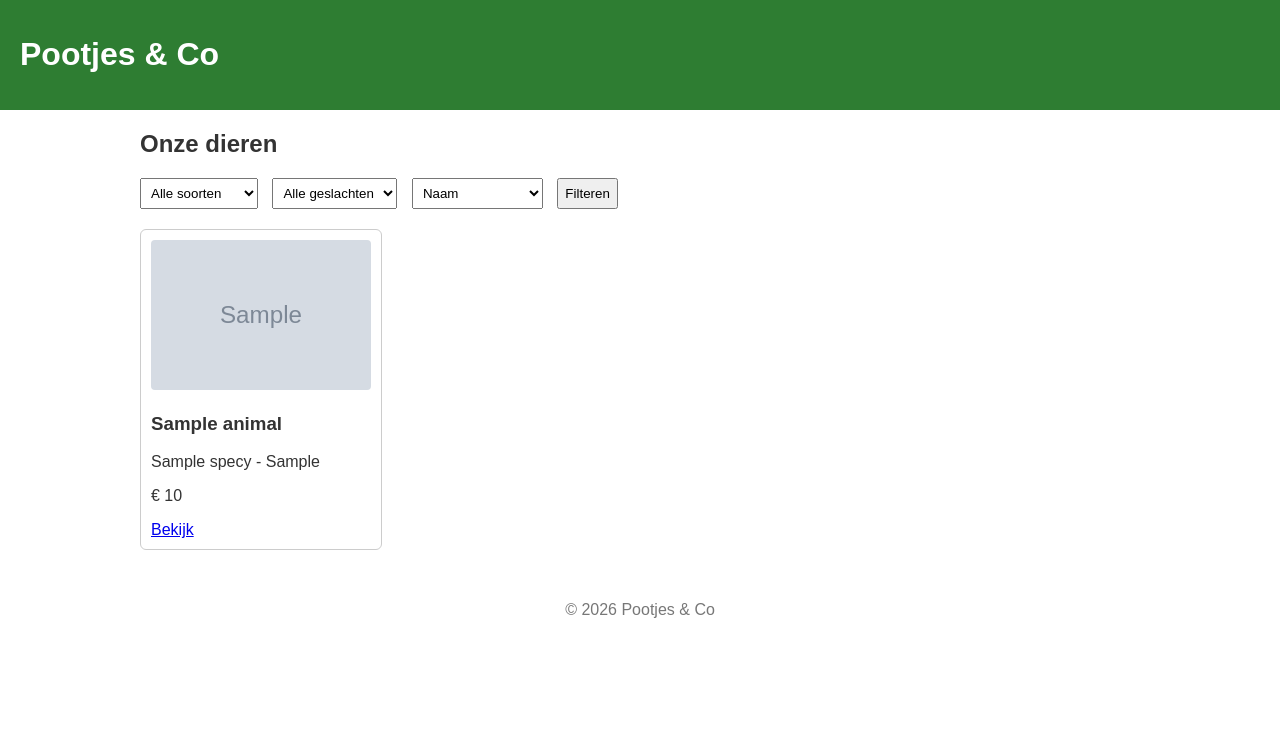
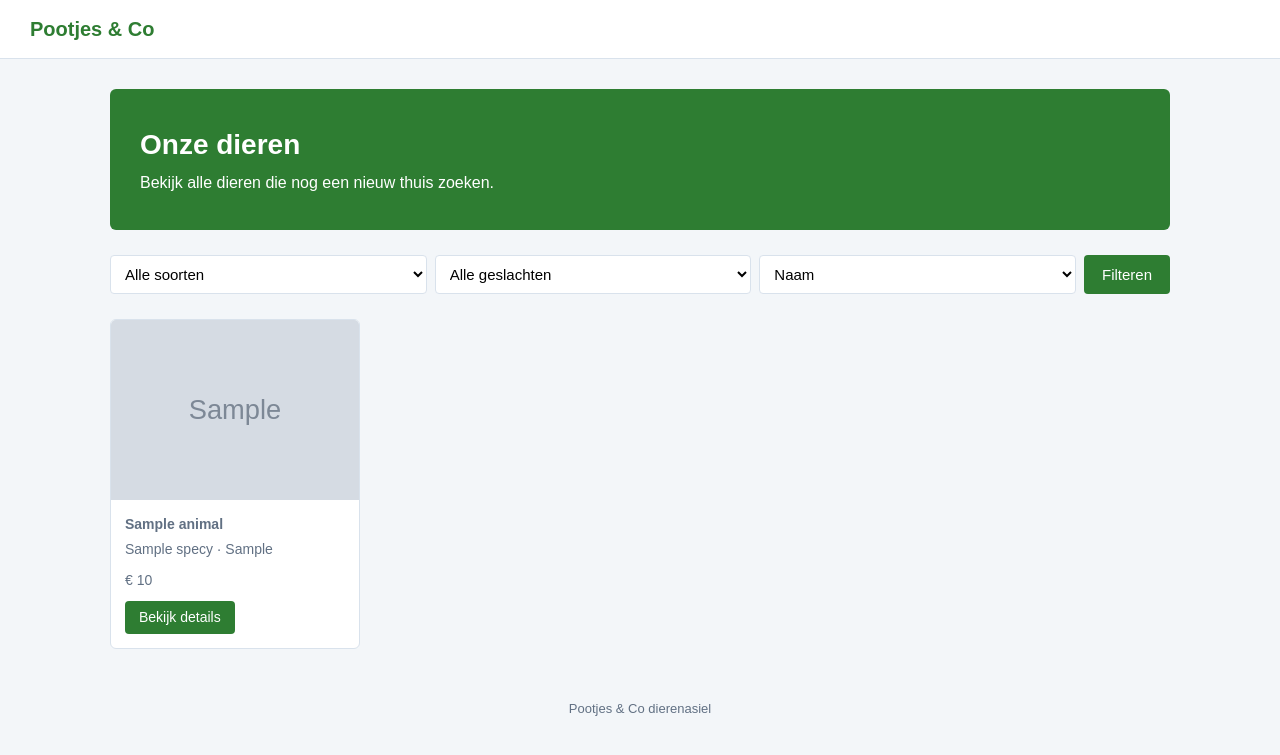
Before and after one commit to Nova-College-Haarlem-Students/project5B-Asim, a PHP site: page / in a window 1280 px wide. Shown: the top 755 px of the page. Run offline with PHP 8.4, Linux system fonts and the light colour scheme; tables that the repository leaves empty or names only in its code hold one stand-in row (values such as "Sample post"); grey boxes marked "Sample" are stand-in pictures.

Commit message:
Rewrite visitor pages in student's own code style
Match the coding style used in a previous project: isset()?:'' instead
of ??, echo instead of <?=, include instead of require for
header/footer, and a $paginatitel variable per page. Filtering on
species and gender, the DISTINCT species list, sorting and the 404/500
pages keep the same behaviour, re-tested in the browser.

Co-Authored-By: Claude Sonnet 5 <noreply@anthropic.com>

```diff
--- a/www/footer.php
+++ b/www/footer.php
@@ -1,6 +1,4 @@
-</main>
-<footer>
-    <p>&copy; <?= date('Y') ?> Pootjes & Co</p>
-</footer>
+    </main>
+    <p class="voet">Pootjes & Co dierenasiel</p>
 </body>
 </html>
--- a/www/header.php
+++ b/www/header.php
@@ -2,12 +2,12 @@
 <html lang="nl">
 <head>
     <meta charset="UTF-8">
-    <meta name="viewport" content="width=device-width, initial-scale=1">
-    <title>Pootjes & Co</title>
+    <meta name="viewport" content="width=device-width, initial-scale=1.0">
+    <title><?php echo $paginatitel; ?> - Pootjes & Co</title>
     <link rel="stylesheet" href="style.css">
 </head>
 <body>
-<header>
-    <h1><a href="index.php">Pootjes & Co</a></h1>
-</header>
-<main>
+    <header>
+        <a href="index.php" class="nav-logo">Pootjes & Co</a>
+    </header>
+    <main>
--- a/www/index.php
+++ b/www/index.php
@@ -1,39 +1,33 @@
 <?php
 require 'db.php';
 
-// Keuzelijst soorten, zonder dubbele waardes
-$stmt = $conn->prepare("SELECT DISTINCT s.id, s.name FROM species s ORDER BY s.name");
-$stmt->execute();
-$soorten = $stmt->fetchAll(PDO::FETCH_ASSOC);
+$species_id = isset($_GET['species_id']) ? $_GET['species_id'] : '';
+$gender     = isset($_GET['gender']) ? $_GET['gender'] : '';
+$sort       = isset($_GET['sort']) ? $_GET['sort'] : '';
 
-// Filters en sortering uit de URL
-$species_id = $_GET['species_id'] ?? '';
-$gender     = $_GET['gender'] ?? '';
-$sort       = $_GET['sort'] ?? '';
-
-$sql = "SELECT a.*, s.name AS species_name FROM animals a LEFT JOIN species s ON s.id = a.species_id WHERE a.deleted_at IS NULL";
+$query = "SELECT animals.*, species.name AS species_name FROM animals LEFT JOIN species ON species.id = animals.species_id WHERE animals.deleted_at IS NULL";
 $params = [];
 
 if (is_numeric($species_id)) {
-    $sql .= " AND a.species_id = :species_id";
+    $query .= " AND animals.species_id = :species_id";
     $params['species_id'] = $species_id;
 }
 
-if ($gender === 'man' || $gender === 'vrouw') {
-    $sql .= " AND a.gender = :gender";
+if ($gender == 'man' || $gender == 'vrouw') {
+    $query .= " AND animals.gender = :gender";
     $params['gender'] = $gender;
 }
 
-if ($sort === 'price_asc') {
-    $sql .= " ORDER BY a.price ASC";
-} elseif ($sort === 'price_desc') {
-    $sql .= " ORDER BY a.price DESC";
+if ($sort == 'prijs_laag') {
+    $query .= " ORDER BY animals.price ASC";
+} elseif ($sort == 'prijs_hoog') {
+    $query .= " ORDER BY animals.price DESC";
 } else {
-    $sql .= " ORDER BY a.name ASC";
+    $query .= " ORDER BY animals.name";
 }
 
 try {
-    $stmt = $conn->prepare($sql);
+    $stmt = $conn->prepare($query);
     $stmt->execute($params);
     $animals = $stmt->fetchAll(PDO::FETCH_ASSOC);
 } catch (PDOException $e) {
@@ -41,50 +35,55 @@ try {
     exit;
 }
 
-require 'header.php';
+$stmt = $conn->prepare("SELECT DISTINCT species.id, species.name FROM species ORDER BY species.name");
+$stmt->execute();
+$soorten = $stmt->fetchAll(PDO::FETCH_ASSOC);
+
+$paginatitel = "Dieren";
+include 'header.php';
 ?>
 
-<h2>Onze dieren</h2>
+<div class="intro">
+    <h1>Onze dieren</h1>
+    <p>Bekijk alle dieren die nog een nieuw thuis zoeken.</p>
+</div>
 
-<form method="GET" action="index.php">
+<form action="index.php" method="get" class="zoekbalk">
     <select name="species_id">
         <option value="">Alle soorten</option>
         <?php foreach ($soorten as $soort): ?>
-            <option value="<?= $soort['id'] ?>" <?= ((string) $species_id === (string) $soort['id']) ? 'selected' : '' ?>>
-                <?= htmlspecialchars($soort['name']) ?>
-            </option>
+            <option value="<?php echo $soort['id']; ?>" <?php if ($species_id == $soort['id']) echo 'selected'; ?>><?php echo htmlspecialchars($soort['name']); ?></option>
         <?php endforeach; ?>
     </select>
-
     <select name="gender">
         <option value="">Alle geslachten</option>
-        <option value="man" <?= $gender === 'man' ? 'selected' : '' ?>>Man</option>
-        <option value="vrouw" <?= $gender === 'vrouw' ? 'selected' : '' ?>>Vrouw</option>
+        <option value="man" <?php if ($gender == 'man') echo 'selected'; ?>>Man</option>
+        <option value="vrouw" <?php if ($gender == 'vrouw') echo 'selected'; ?>>Vrouw</option>
     </select>
-
     <select name="sort">
-        <option value="name" <?= $sort === 'name' ? 'selected' : '' ?>>Naam</option>
-        <option value="price_asc" <?= $sort === 'price_asc' ? 'selected' : '' ?>>Prijs laag - hoog</option>
-        <option value="price_desc" <?= $sort === 'price_desc' ? 'selected' : '' ?>>Prijs hoog - laag</option>
+        <option value="">Naam</option>
+        <option value="prijs_laag" <?php if ($sort == 'prijs_laag') echo 'selected'; ?>>Prijs laag - hoog</option>
+        <option value="prijs_hoog" <?php if ($sort == 'prijs_hoog') echo 'selected'; ?>>Prijs hoog - laag</option>
     </select>
-
     <button type="submit">Filteren</button>
 </form>
 
-<div class="dieren-grid">
+<?php if (count($animals) == 0): ?>
+    <p class="melding">Geen dieren gevonden.</p>
+<?php endif; ?>
+
+<div class="grid">
     <?php foreach ($animals as $animal): ?>
-        <div class="dier-kaart">
-            <img src="<?= htmlspecialchars($animal['photo']) ?>" alt="<?= htmlspecialchars($animal['name']) ?>">
-            <h3><?= htmlspecialchars($animal['name']) ?></h3>
-            <p><?= htmlspecialchars($animal['species_name']) ?> - <?= htmlspecialchars($animal['breed']) ?></p>
-            <p>&euro; <?= htmlspecialchars($animal['price']) ?></p>
-            <a href="animal_detail.php?id=<?= $animal['id'] ?>">Bekijk</a>
+        <div class="card">
+            <img src="<?php echo htmlspecialchars($animal['photo']); ?>" alt="<?php echo htmlspecialchars($animal['name']); ?>">
+            <div class="card-info">
+                <p class="titel"><?php echo htmlspecialchars($animal['name']); ?></p>
+                <p><?php echo htmlspecialchars($animal['species_name']); ?> &middot; <?php echo htmlspecialchars($animal['breed']); ?></p>
+                <p>&euro; <?php echo htmlspecialchars($animal['price']); ?></p>
+                <a href="animal_detail.php?id=<?php echo $animal['id']; ?>" class="knop">Bekijk details</a>
+            </div>
         </div>
     <?php endforeach; ?>
-
-    <?php if (empty($animals)): ?>
-        <p>Geen dieren gevonden.</p>
-    <?php endif; ?>
 </div>
 
-<?php require 'footer.php'; ?>
+<?php include 'footer.php'; ?>
--- a/www/style.css
+++ b/www/style.css
@@ -1,53 +1,76 @@
-body {
-    font-family: Arial, sans-serif;
-    margin: 0;
-    color: #333;
+/* Pootjes & Co - basisstijl */
+:root {
+    --achtergrond: #f3f6f9;
+    --wit: #ffffff;
+    --tekst: #1f2933;
+    --tekst-zacht: #617083;
+    --lijn: #d9e2ec;
+    --accent: #2e7d32;
+    --accent-donker: #1b5e20;
+    --fout: #b83232;
 }
 
-header {
-    background: #2e7d32;
-    padding: 15px 20px;
+* { box-sizing: border-box; margin: 0; padding: 0; }
+
+body {
+    font-family: Arial, Helvetica, sans-serif;
+    background: var(--achtergrond);
+    color: var(--tekst);
+    line-height: 1.5;
 }
 
-header a {
-    color: #fff;
-    text-decoration: none;
+main { max-width: 1100px; margin: 0 auto; padding: 30px 20px; }
+h1 { font-size: 28px; margin-bottom: 15px; }
+p { margin-bottom: 10px; }
+a { color: var(--accent); }
+
+/* navigatie */
+header {
+    background: var(--wit);
+    border-bottom: 1px solid var(--lijn);
+    padding: 14px 30px;
 }
+.nav-logo { font-size: 20px; font-weight: bold; text-decoration: none; color: var(--accent); }
 
-main {
-    max-width: 1000px;
-    margin: 20px auto;
-    padding: 0 20px;
+/* introblok */
+.intro { background: var(--accent); color: var(--wit); padding: 35px 30px; border-radius: 6px; margin-bottom: 25px; }
+.intro h1 { margin-bottom: 5px; }
+.intro p { margin: 0; }
+
+/* filteren */
+.zoekbalk { display: flex; gap: 8px; margin-bottom: 25px; flex-wrap: wrap; }
+.zoekbalk select { flex: 1; min-width: 150px; }
+
+/* kaarten */
+.grid { display: grid; grid-template-columns: repeat(auto-fill, minmax(230px, 1fr)); gap: 20px; }
+.card { background: var(--wit); border: 1px solid var(--lijn); border-radius: 6px; overflow: hidden; }
+.card:hover { border-color: var(--accent); }
+.card img { width: 100%; height: 180px; object-fit: cover; display: block; background: var(--achtergrond); }
+.card-info { padding: 14px; }
+.card-info .titel { font-weight: bold; margin-bottom: 4px; }
+.card-info p { color: var(--tekst-zacht); font-size: 14px; margin-bottom: 10px; }
+.card-info .knop { display: inline-block; padding: 6px 14px; font-size: 14px; }
+
+/* detailpagina */
+.detail { display: flex; flex-wrap: wrap; gap: 30px; background: var(--wit); border: 1px solid var(--lijn); border-radius: 6px; padding: 25px; }
+.detail img { width: 100%; max-width: 380px; height: 320px; object-fit: cover; background: var(--achtergrond); border-radius: 6px; }
+.detail-info { flex: 1; min-width: 260px; }
+.terug { display: inline-block; margin-top: 15px; }
+
+/* formulieren */
+select { padding: 9px 10px; border: 1px solid var(--lijn); border-radius: 4px; font-size: 15px; background: var(--wit); }
+
+/* knoppen */
+button, .knop { display: inline-block; padding: 9px 18px; background: var(--accent); color: var(--wit); border: none; border-radius: 4px; font-size: 15px; cursor: pointer; text-decoration: none; }
+button:hover, .knop:hover { background: var(--accent-donker); }
+
+/* meldingen */
+.melding { padding: 10px 14px; border-radius: 4px; margin-bottom: 15px; background: #e6f4ea; color: var(--accent-donker); }
+.melding.fout { background: #f8e5e5; color: var(--fout); }
+
+.voet { text-align: center; color: var(--tekst-zacht); font-size: 13px; padding: 20px; }
+
+@media (max-width: 700px) {
+    main { padding: 20px 15px; }
+    .zoekbalk { flex-direction: column; }
 }
-
-form select, form button {
-    padding: 6px;
-    margin-right: 10px;
-    margin-bottom: 20px;
-}
-
-.dieren-grid {
-    display: flex;
-    flex-wrap: wrap;
-    gap: 20px;
-}
-
-.dier-kaart {
-    border: 1px solid #ccc;
-    border-radius: 6px;
-    padding: 10px;
-    width: 220px;
-}
-
-.dier-kaart img {
-    width: 100%;
-    height: 150px;
-    object-fit: cover;
-    border-radius: 4px;
-}
-
-footer {
-    text-align: center;
-    padding: 15px;
-    color: #777;
-}
```
Also changed, not shown: www/404.php (+8 -5 lines), www/500.php (+8 -5 lines), www/animal_detail.php (+20 -17 lines).
